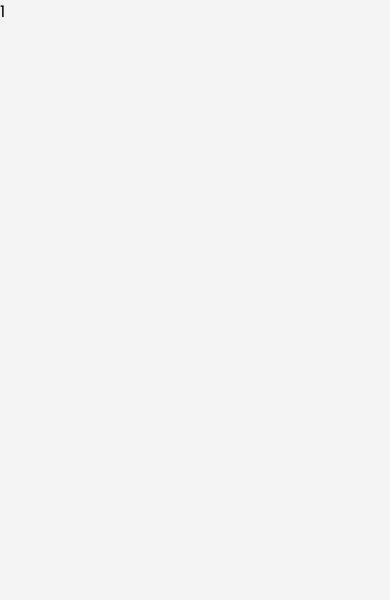
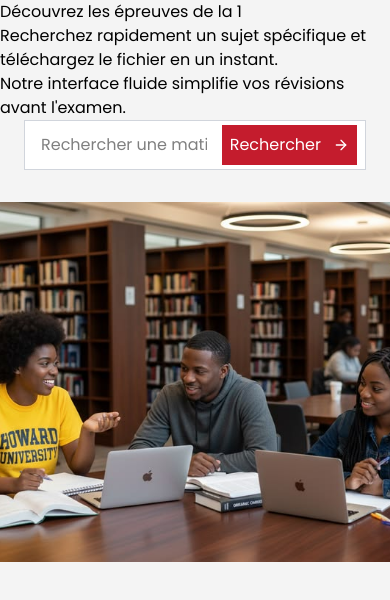
Before and after one commit to kaizen-squad/esgis-epreuves, a Next.js app: page /filieres/1 in a window 390 px wide. Shown: the top 600 px of the page. Built offline with nearby package versions, Linux system fonts and the light colour scheme.

Commit message:
feat(filiere): added head section for the specific filiere page

```diff
--- a/src/app/(public)/accueil/components/WelcomeSection.tsx
+++ b/src/app/(public)/accueil/components/WelcomeSection.tsx
@@ -2,6 +2,7 @@
 
 import Image from "next/image";
 import { FiArrowRight } from "react-icons/fi";
+import ImageHandler from "../../components/ImageHandler";
 
 const WelcomeSection = () => {
   return (
@@ -23,16 +24,10 @@ const WelcomeSection = () => {
         Voir le Catalogue <FiArrowRight />
       </button>
 
-      <div className="relative mx-auto mb-16 h-90 w-full overflow-x-hidden md:h-180 lg:h-200">
-        <Image
-          src="/images/accueil_image2.png"
-          alt="Esgis Image Accueil"
-          fill
-          className="object-cover object-top"
-          sizes="(max-width: 1200px) 100%"
-          loading="eager"
-        />
-      </div>
+      <ImageHandler
+        image_url="/images/accueil_image2.png"
+        image_alt="Esgis Image Accueil"
+      />
 
       <div className="mb-8 w-full px-6 text-center text-lg md:text-2xl lg:text-3xl">
         Des sujets{" "}
--- /dev/null
+++ b/src/app/(public)/components/ImageHandler.tsx
@@ -0,0 +1,28 @@
+import Image from "next/image";
+
+const ImageHandler = ({
+  image_url,
+  image_alt,
+  className,
+}: {
+  image_url: string;
+  image_alt: string;
+  className?: string;
+}) => {
+  return (
+    <div
+      className={`relative mx-auto mb-16 h-90 w-full overflow-x-hidden md:h-180 lg:h-200 ${className}`}
+    >
+      <Image
+        src={image_url}
+        alt={image_alt}
+        fill
+        className="object-cover object-top"
+        sizes="(max-width: 1200px) 100%"
+        loading="eager"
+      />
+    </div>
+  );
+};
+
+export default ImageHandler;
--- a/src/app/(public)/filieres/[id]/page.tsx
+++ b/src/app/(public)/filieres/[id]/page.tsx
@@ -1,12 +1,31 @@
 "use client";
 
-import React from "react";
 import { useParams } from "next/navigation";
+import Research from "../../accueil/components/Research";
+import ImageHandler from "../../components/ImageHandler";
 
 const FilierePage = () => {
   const { id } = useParams<{ id: string }>();
 
-  return <div>{id}</div>;
+  return (
+    <div>
+      <div>
+        <h1>Découvrez les épreuves de la {id}</h1>
+        <p>
+          Recherchez rapidement un sujet spécifique et téléchargez le fichier en
+          un instant.
+          <br />
+          Notre interface fluide simplifie vos révisions avant l&apos;examen.
+        </p>
+        <Research />
+      </div>
+      <ImageHandler
+        className="md:hidden"
+        image_url="/images/accueil_span_page.jpeg"
+        image_alt="Filière image en-tête"
+      />
+    </div>
+  );
 };
 
 export default FilierePage;
--- a/src/app/(public)/hooks/useMediaQuery.ts
+++ /dev/null
@@ -1,16 +0,0 @@
-import { useSyncExternalStore } from "react";
-
-export function useMediaQuery(query: string) {
-  // On place un subscriber sur la changement de taille de l'écran
-  return useSyncExternalStore(
-    // le premier argument est la fonction de subscribe qui dérit à quoi on doit se subscribe. Lorsque l'état change, il appelle le callback qui déclenche le deuxième argument.
-    (callback) => {
-      const mediaQueryList = window.matchMedia(query);
-      mediaQueryList.addEventListener("change", callback);
-
-      return () => mediaQueryList.removeEventListener("change", callback);
-    },
-    () => window.matchMedia(query).matches,
-    () => false,
-  );
-}
```
